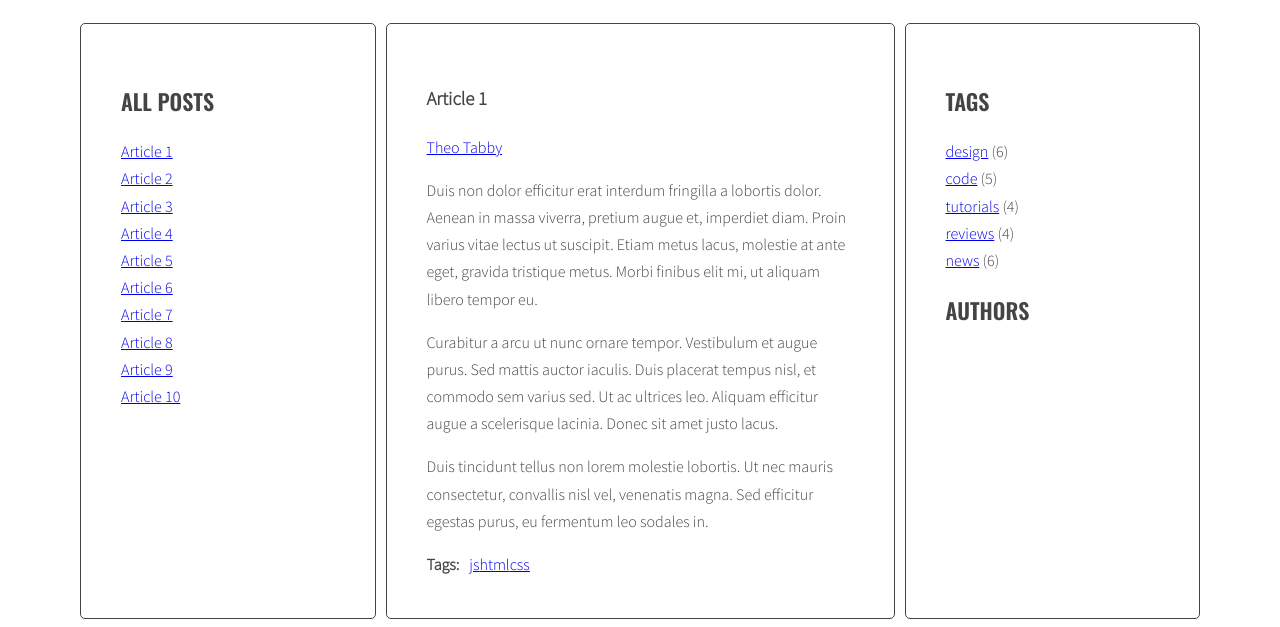
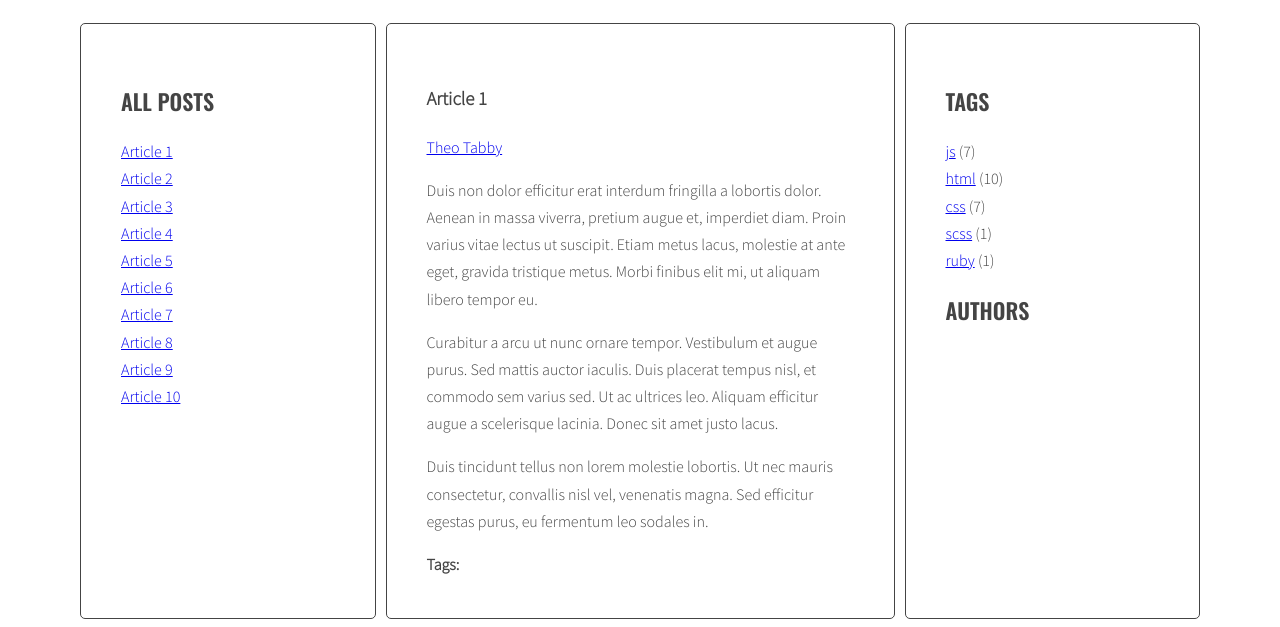
Before and after one commit to NewbieMike/blog, a website: page index.html in a window 1280 px wide. Shown: the part 220-847 px from the top of the page. Drawn offline with nearby package versions, Linux system fonts and the light colour scheme.

Commit message:
tag filter script.js

```diff
--- a/index.html
+++ b/index.html
@@ -192,11 +192,7 @@
         <aside class="sidebar">
           <h2 class="section-title">Tags</h2>
           <ul class="list tags">
-            <li><a href="#">design</a> <span>(6)</span></li>
-            <li><a href="#">code</a> <span>(5)</span></li>
-            <li><a href="#">tutorials</a> <span>(4)</span></li>
-            <li><a href="#">reviews</a> <span>(4)</span></li>
-            <li><a href="#">news</a> <span>(6)</span></li>
+
           </ul>
           <h2 class="section-title">Authors</h2>
           <ul class="list authors">
--- a/js/script.js
+++ b/js/script.js
@@ -44,7 +44,11 @@ const optArticleSelector = '.post',
       optTitleSelector = '.post-title',
       optTitleListSelector = '.titles',
       optArticleTagsSelector = '.post-tags .list',
-      optArticleAuthorSelector = '.post-author';
+      optArticleAuthorSelector = '.post-author',
+      optTagsListSelector = '.tags.list',
+      optAuthorListSelector = '.authors .list',
+      optCloudClassCount = 5,
+      optCloudClassPrefix = 'tag-size-';
 
 function generateTitleLinks(customSelector = ''){
 
@@ -73,12 +77,12 @@ function generateTitleLinks(customSelector = ''){
 
 
     /* [DONE] create HTML of the link */
-    const linkHTML = '<li><a href="#' + articleId + '"><span>' + articleTitle + '</span></a></li>';
-    console.log(linkHTML);
+    const tagLink = '<li><a href="#' + articleId + '"><span>' + articleTitle + '</span></a></li>';
+    console.log(tagLink);
 
-    titleList.insertAdjacentHTML('beforeend', linkHTML);
+    titleList.insertAdjacentHTML('beforeend', tagLink);
 
-    html = html + linkHTML;
+    //html = html + tagLink;
 
   /* [DONE] insert link into titleList */
 
@@ -93,7 +97,33 @@ function generateTitleLinks(customSelector = ''){
 //End of generateTitleLinks
 generateTitleLinks();
 
+function calculateTagsParams(tags){
+  const params = {min: 10, max: 0};
+  for(let tag in tags){
+    console.log(tag + ' is used '+ tags[tag] + ' times!');
+    if(tags[tag] > params.max){
+      params.max = tags[tag];
+    }
+    if(tags[tag] < params.min){
+      params.min = tags[tag];
+    }
+  }
+  console.log(params);
+  return params;
+}
+
+function calculateTagClass(count, params){
+  const normalizedCount = count - params.min,
+        normalizedMax = params.max - params.min,
+        percentage = normalizedCount / normalizedMax,
+        classNumber = Math.floor( percentage * (optCloudClassCount - 1) + 1 );
+  console.log(classNumber);
+  return classNumber;
+}
+
 function generateTags(){
+  /* [NEW] create a new variable allTags with an empty array */
+  let allTags = {};
   /* find all articles */
   const articles = document.querySelectorAll(optArticleSelector);
   console.log(articles);
@@ -115,17 +145,49 @@ function generateTags(){
     /* START LOOP: for each tag */
     for(let tag of articleTagsArray){
       /* generate HTML of the link */
-      const htmlTag = '<li><a href="#tag-' + tag + '">' + tag + '</a></li>'
-      console.log(htmlTag)
+      const tagLink = '<li><a href="#tag-' + tag + '">' + tag + '</a></li>'
+      console.log(tagLink)
       /* add generated code to html variable */
-      html = html + htmlTag;
+      html = html + tagLink;
       console.log(html);
+
+      /* [NEW] check if this link is NOT already in allTags */
+      if(!allTags[tag]) {
+        /* [NEW] add tag to allTags object */
+        allTags[tag] = 1;
+        } else {
+          allTags[tag]++;
+
+        /* [NEW] add generated code to allTags array */
+        //allTags.push(linkHTML);
+      }
     /* END LOOP: for each tag */
     }
     /* insert HTML of all the links into the tags wrapper */
-    tagWrapper.insertAdjacentHTML('beforeend', html);
+    //tagWrapper.insertAdjacentHTML('beforeend', html);
   /* END LOOP: for every article: */
   }
+  /* [NEW] find list of tags in right column */
+    const tagList = document.querySelector('.tags');
+
+    /* [NEW] create variable for all links HTML code */
+    const tagsParams = calculateTagsParams(allTags);
+    console.log(tagsParams);
+    let allTagsHTML = '';
+
+  /* [NEW] START LOOP: for each tag in allTags: */
+  for(let tag in allTags){
+    /* [NEW] generate code of a link and add it to allTagsHTML */
+    const tagLinkHTML = '<li><a class="tag-size-' + calculateTagClass(allTags[tag], tagsParams) +'" href ="#tag-' + tag + '">' + tag + '</a> (' + allTags[tag] + ') </li> ';
+    console.log(tagLinkHTML);
+
+    allTagsHTML += tagLinkHTML;
+  }
+  /* [NEW] END LOOP: for each tag in allTags: */
+
+  /*[NEW] add HTML from allTagsHTML to tagList */
+  tagList.innerHTML = allTagsHTML;
+
 }
 //End of generateTags
 generateTags();
@@ -184,17 +246,17 @@ function generateAuthors(){
   for (let article of articles) {
     /* find authors wrapper */
     const authorWrapper = article.querySelector(optArticleAuthorSelector);
-    console.log(authorWrapper);
+    //console.log(authorWrapper);
 
     /* make html variable with empty string */
     let html = '';
 
     /* get authors from data-author attribute */
     const articleAuthor = article.getAttribute('data-author');
-    console.log(articleAuthor);
+    //console.log(articleAuthor);
     /* generate HTML of the link */
     const htmlAuthor = '<a href="#author-' + articleAuthor + '">'+ articleAuthor +'</a>';
-    console.log(htmlAuthor);
+    //console.log(htmlAuthor);
     /* insert HTML of all the links into the authors wrapper */
     authorWrapper.insertAdjacentHTML('afterend', htmlAuthor);
     /* add generated code to html variable */
```
